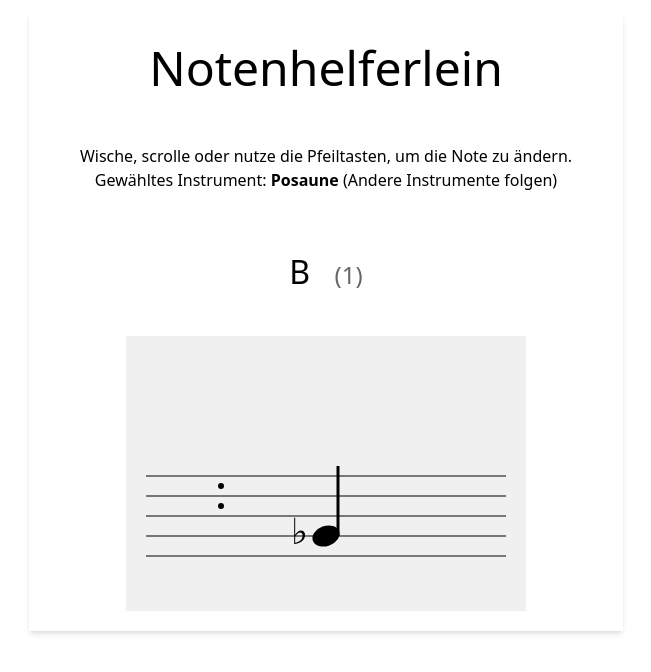
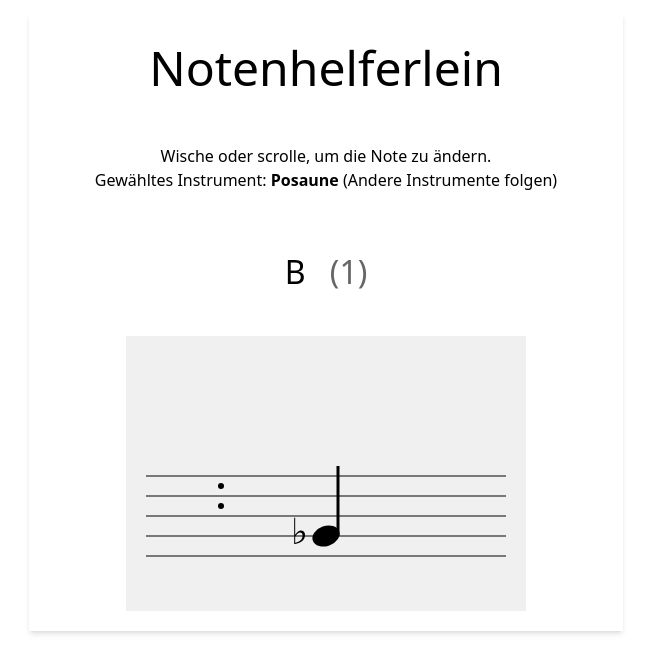
Before and after one commit to chrisingenhaag/brass-notehelper, a SvelteKit app: page / in a window 1280 px wide. Shown: the top 672 px of the page, without its empty margins (314-965 px from the left). Built offline with nearby package versions, Linux system fonts and the light colour scheme.

Commit message:
text adjustments

```diff
--- a/src/routes/+page.svelte
+++ b/src/routes/+page.svelte
@@ -90,7 +90,7 @@
 <h1>Notenhelferlein</h1>
 
 <div class="descriptions">
-<p>Wische, scrolle oder nutze die Pfeiltasten, um die Note zu ändern.</p>
+<p>Wische oder scrolle, um die Note zu ändern.</p>
 <p>Gewähltes Instrument: <b>Posaune</b> (Andere Instrumente folgen)</p>
 </div>
 
@@ -222,7 +222,7 @@
   }
 
   .position {
-    font-size: 1.5rem;
+    font-size: 2rem;
     color: #666;
     margin-left: 1rem;
   }
```
